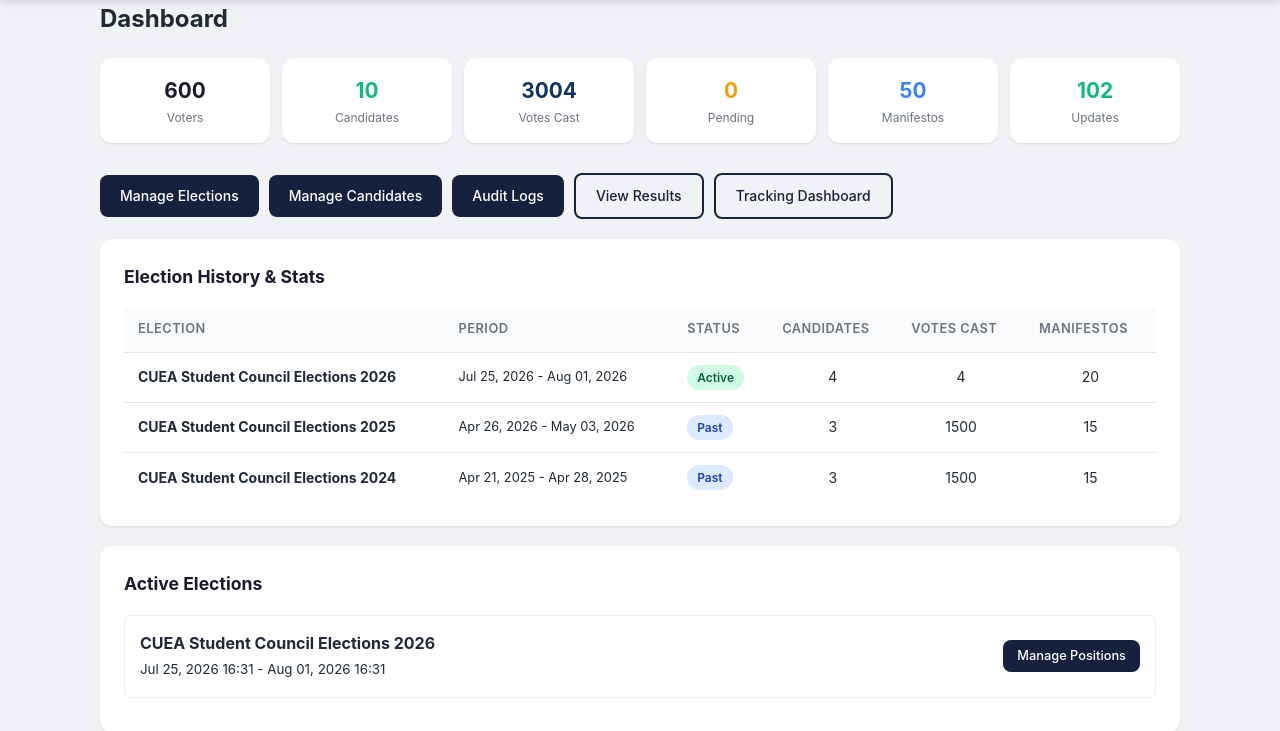
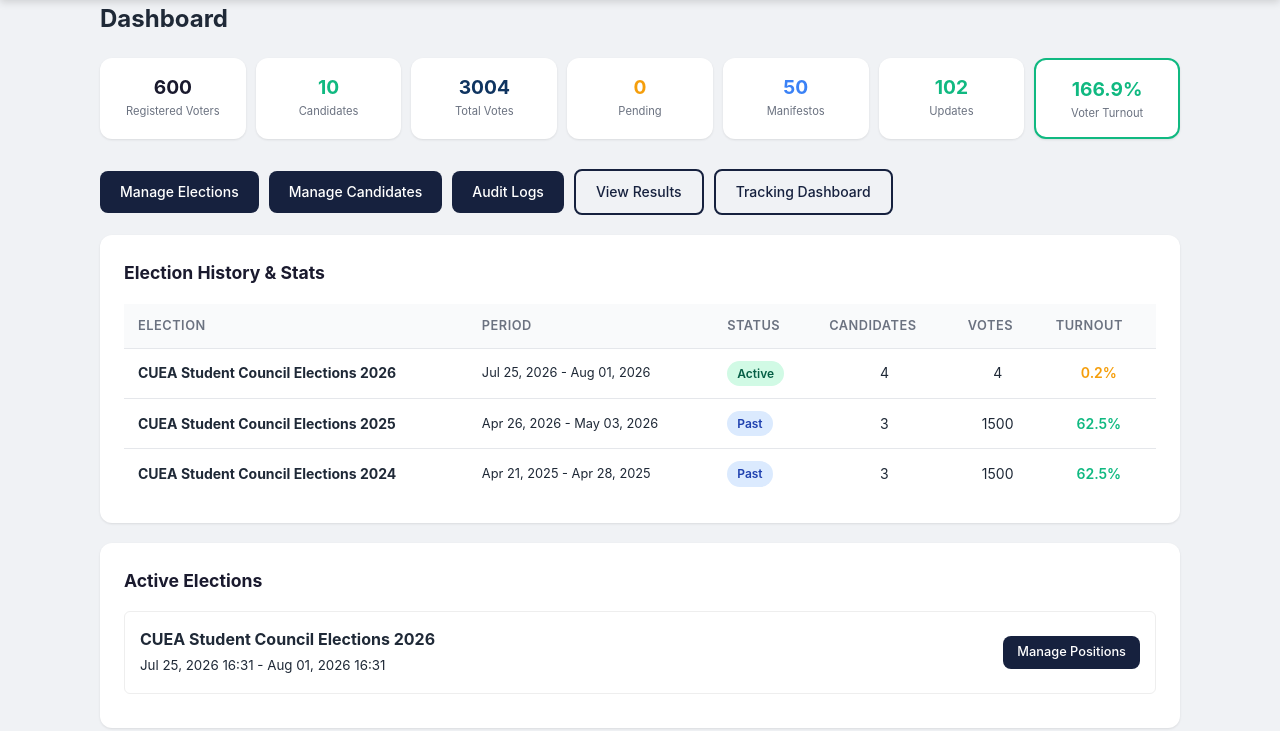
Before and after one commit to kymgriffins/evoting, a Django app: page /dashboard/ in a window 1280 px wide. Shown: the part 60-791 px from the top of the page. Run offline with Django 5.2, Linux system fonts and the light colour scheme; a user stored in the database is signed in; data comes from the database, SQL or seed files in the repository; both versions use the stored data as it was after the commit.

Commit message:
Audit fixes: vote integrity, date validation, error messages, turnout stats
Critical:
- Remove vote modification from admin panel (read-only view)
- VoteViewSet: read-only API, only own votes visible
- Candidate rejection no longer cascading-deletes votes/manifestos

High:
- ElectionForm: validate start_date not in past, end_date > start_date
- Voter turnout percentage displayed in admin dashboard stats + table
- messages.error() added for all form validation failures (register, candidate_setup, manifesto_create, manifesto_updates, admin_elections, admin_election_edit, admin_positions)
- Voting validates candidate belongs to selected election/position

```diff
--- a/core/api_urls.py
+++ b/core/api_urls.py
@@ -15,7 +15,7 @@
 router.register(r'positions', views.PositionViewSet)
 router.register(r'candidates', views.CandidateViewSet)
 router.register(r'manifestos', views.ManifestoViewSet)
-router.register(r'votes', views.VoteViewSet)
+router.register(r'votes', views.VoteViewSet, basename='vote')
 router.register(r'updates', views.ManifestoUpdateViewSet)
 router.register(r'ratings', views.ManifestoRatingViewSet)
 router.register(r'audit-logs', views.AuditLogViewSet)
--- a/core/serializers.py
+++ b/core/serializers.py
@@ -53,12 +53,11 @@
 
 
 class VoteSerializer(serializers.ModelSerializer):
-    """API representation of a Vote. Timestamp is read-only
-    (auto-set when vote is created)."""
+    """API representation of a Vote. Only creation allowed — no editing."""
     class Meta:
         model = Vote
         fields = '__all__'
-        read_only_fields = ['timestamp']
+        read_only_fields = ['voter', 'timestamp']
 
 
 class ManifestoUpdateSerializer(serializers.ModelSerializer):
--- a/core/templates/core/dashboard.html
+++ b/core/templates/core/dashboard.html
@@ -11,30 +11,34 @@
 {% endcomment %}
 {% if section == 'admin' %}
     <!-- Compact stat cards row -->
-    <div style="display:grid; grid-template-columns:repeat(auto-fit, minmax(140px, 1fr)); gap:12px;">
-        <div class="card" style="padding:16px; text-align:center;">
-            <div style="font-size:1.3rem; font-weight:700; color:var(--primary);">{{ total_voters }}</div>
-            <div style="font-size:0.75rem; color:var(--text-muted);">Voters</div>
+    <div style="display:grid; grid-template-columns:repeat(auto-fit, minmax(130px, 1fr)); gap:10px;">
+        <div class="card" style="padding:14px; text-align:center;">
+            <div style="font-size:1.2rem; font-weight:700; color:var(--primary);">{{ total_voters }}</div>
+            <div style="font-size:0.7rem; color:var(--text-muted);">Registered Voters</div>
         </div>
-        <div class="card" style="padding:16px; text-align:center;">
-            <div style="font-size:1.3rem; font-weight:700; color:var(--success);">{{ total_candidates }}</div>
-            <div style="font-size:0.75rem; color:var(--text-muted);">Candidates</div>
+        <div class="card" style="padding:14px; text-align:center;">
+            <div style="font-size:1.2rem; font-weight:700; color:var(--success);">{{ total_candidates }}</div>
+            <div style="font-size:0.7rem; color:var(--text-muted);">Candidates</div>
         </div>
-        <div class="card" style="padding:16px; text-align:center;">
-            <div style="font-size:1.3rem; font-weight:700; color:var(--accent);">{{ total_votes }}</div>
-            <div style="font-size:0.75rem; color:var(--text-muted);">Votes Cast</div>
+        <div class="card" style="padding:14px; text-align:center;">
+            <div style="font-size:1.2rem; font-weight:700; color:var(--accent);">{{ total_votes }}</div>
+            <div style="font-size:0.7rem; color:var(--text-muted);">Total Votes</div>
         </div>
-        <div class="card" style="padding:16px; text-align:center;">
-            <div style="font-size:1.3rem; font-weight:700; color:var(--warning);">{{ pending_candidates }}</div>
-            <div style="font-size:0.75rem; color:var(--text-muted);">Pending</div>
+        <div class="card" style="padding:14px; text-align:center;">
+            <div style="font-size:1.2rem; font-weight:700; color:var(--warning);">{{ pending_candidates }}</div>
+            <div style="font-size:0.7rem; color:var(--text-muted);">Pending</div>
         </div>
-        <div class="card" style="padding:16px; text-align:center;">
-            <div style="font-size:1.3rem; font-weight:700; color:var(--info);">{{ total_manifestos }}</div>
-            <div style="font-size:0.75rem; color:var(--text-muted);">Manifestos</div>
+        <div class="card" style="padding:14px; text-align:center;">
+            <div style="font-size:1.2rem; font-weight:700; color:var(--info);">{{ total_manifestos }}</div>
+            <div style="font-size:0.7rem; color:var(--text-muted);">Manifestos</div>
         </div>
-        <div class="card" style="padding:16px; text-align:center;">
-            <div style="font-size:1.3rem; font-weight:700; color:var(--success);">{{ total_updates }}</div>
-            <div style="font-size:0.75rem; color:var(--text-muted);">Updates</div>
+        <div class="card" style="padding:14px; text-align:center;">
+            <div style="font-size:1.2rem; font-weight:700; color:var(--success);">{{ total_updates }}</div>
+            <div style="font-size:0.7rem; color:var(--text-muted);">Updates</div>
+        </div>
+        <div class="card" style="padding:14px; text-align:center; border:2px solid {% if voter_turnout >= 50 %}var(--success){% else %}var(--warning){% endif %};">
+            <div style="font-size:1.2rem; font-weight:700; color:{% if voter_turnout >= 50 %}var(--success){% else %}var(--warning){% endif %};">{{ voter_turnout }}%</div>
+            <div style="font-size:0.7rem; color:var(--text-muted);">Voter Turnout</div>
         </div>
     </div>
 
@@ -59,8 +63,8 @@
                     <th>Period</th>
                     <th>Status</th>
                     <th>Candidates</th>
-                    <th>Votes Cast</th>
-                    <th>Manifestos</th>
+                    <th>Votes</th>
+                    <th>Turnout</th>
                 </tr>
                 {% for es in election_stats %}
                     <tr>
@@ -77,7 +81,9 @@
                         </td>
                         <td class="text-center">{{ es.candidates }}</td>
                         <td class="text-center">{{ es.votes }}</td>
-                        <td class="text-center">{{ es.manifestos }}</td>
+                        <td class="text-center">
+                            <span style="font-weight:600; color:{% if es.turnout >= 50 %}var(--success){% else %}var(--warning){% endif %};">{{ es.turnout }}%</span>
+                        </td>
                     </tr>
                 {% endfor %}
             </table>
--- a/core/views.py
+++ b/core/views.py
@@ -60,6 +60,7 @@
             if user.role == 'candidate':
                 return redirect('candidate_setup')  # Candidates must set up profile
             return redirect('dashboard')
+        messages.error(request, 'Please correct the errors below.')
     else:
         form = UserRegisterForm()
     return render(request, 'registration/register.html', {'form': form})
@@ -182,13 +183,17 @@
         pending_candidates = Candidate.objects.filter(is_approved=False).count()
         total_manifestos = Manifesto.objects.count()
         total_updates = ManifestoUpdate.objects.count()
+        voter_turnout = round((total_votes / (total_voters * max(len(all_elections), 1))) * 100, 1) if total_voters > 0 else 0
 
         election_stats = []
         for e in all_elections:
             vc = Vote.objects.filter(election=e).count()
             cc = Candidate.objects.filter(election=e, is_approved=True).count()
             mc = Manifesto.objects.filter(candidate__election=e).count()
-            election_stats.append({'election': e, 'votes': vc, 'candidates': cc, 'manifestos': mc})
+            pos_count = e.positions.count()
+            eligible_positions = pos_count if pos_count > 0 else 1
+            e_turnout = round((vc / (total_voters * eligible_positions)) * 100, 1) if total_voters > 0 else 0
+            election_stats.append({'election': e, 'votes': vc, 'candidates': cc, 'manifestos': mc, 'turnout': e_turnout})
 
         return render(request, 'core/dashboard.html', {
             'section': 'admin', 'now': timezone.now(),
@@ -197,6 +202,7 @@
             'total_manifestos': total_manifestos, 'total_updates': total_updates,
             'active_elections': active_elections, 'past_elections': past_elections,
             'all_elections': all_elections, 'election_stats': election_stats,
+            'voter_turnout': voter_turnout,
         })
 
     elif user.role == 'candidate':
@@ -240,13 +246,26 @@
     if request.method == 'POST':
         form = CandidateForm(request.POST)
         if form.is_valid():
+            election_id = request.POST.get('election')
+            position = form.cleaned_data['position']
+            if not election_id:
+                messages.error(request, 'Please select an election.')
+                return render(request, 'core/candidate_setup.html', {
+                    'form': form, 'elections': active_elections, 'positions': positions,
+                })
+            if str(position.election_id) != election_id:
+                messages.error(request, 'Selected position does not belong to the chosen election.')
+                return render(request, 'core/candidate_setup.html', {
+                    'form': form, 'elections': active_elections, 'positions': positions,
+                })
             candidate = form.save(commit=False)
             candidate.user = request.user
-            candidate.election_id = request.POST.get('election')
+            candidate.election_id = election_id
             candidate.save()
             log_audit(request.user, 'Candidate profile created', request=request)
             messages.success(request, 'Candidate profile created! Awaiting admin approval.')
             return redirect('dashboard')
+        messages.error(request, 'Please correct the errors below.')
     else:
         form = CandidateForm()
 
@@ -296,9 +315,10 @@
             log_audit(request.user, f'Manifesto created: {manifesto.title}', request=request)
             messages.success(request, 'Manifesto item added!')
             return redirect('manage_manifestos')
+        messages.error(request, 'Please correct the errors below.')
     else:
         form = ManifestoForm()
-    return render(request, 'core/manifesto_form.html', {'form': form, 'editing': False})
+    return render(request, 'core/manifesto_form.html', {'form': form})
 
 
 @login_required
@@ -318,6 +338,7 @@
             log_audit(request.user, f'Manifesto update: {manifesto.title}', request=request)
             messages.success(request, 'Update posted!')
             return redirect('manifesto_updates', manifesto_pk=manifesto.pk)
+        messages.error(request, 'Please correct the errors below.')
     else:
         form = ManifestoUpdateForm()
 
@@ -420,6 +441,7 @@
                 log_audit(request.user, 'Election created', request=request)
                 messages.success(request, 'Election created!')
             return redirect('admin_elections')
+        messages.error(request, 'Please correct the errors below.')
     else:
         form = ElectionForm()
 
@@ -440,6 +462,7 @@
             form.save()
             messages.success(request, 'Election updated!')
             return redirect('admin_elections')
+        messages.error(request, 'Please correct the errors below.')
     else:
         form = ElectionForm(instance=election)
     return render(request, 'core/admin_elections.html', {
@@ -460,6 +483,7 @@
             position.save()
             messages.success(request, 'Position added!')
             return redirect('admin_positions', election_id=election.id)
+        messages.error(request, 'Please correct the errors below.')
     else:
         form = PositionForm()
 
@@ -490,8 +514,9 @@
             messages.success(request, 'Candidate approved!')
         elif action == 'reject':
             log_audit(request.user, f'Rejected candidate: {candidate.user.username}', request=request)
-            candidate.delete()
-            messages.success(request, 'Candidate rejected.')
+            candidate.is_approved = False
+            candidate.save()
+            messages.success(request, f'Candidate {candidate.user.username} rejected.')
         return redirect('admin_candidates')
 
     return render(request, 'core/admin_candidates.html', {
@@ -555,15 +580,13 @@
     permission_classes = [permissions.IsAuthenticatedOrReadOnly]
 
 
-class VoteViewSet(viewsets.ModelViewSet):
-    """API: List/create votes. The voter is set automatically
-    to the currently logged-in user."""
-    queryset = Vote.objects.all()
+class VoteViewSet(viewsets.ReadOnlyModelViewSet):
+    """API: List own votes only. Votes cannot be modified via API."""
     serializer_class = VoteSerializer
     permission_classes = [permissions.IsAuthenticated]
 
-    def perform_create(self, serializer):
-        serializer.save(voter=self.request.user)
+    def get_queryset(self):
+        return Vote.objects.filter(voter=self.request.user)
 
 
 class ManifestoUpdateViewSet(viewsets.ModelViewSet):
```
Also changed, not shown: core/admin.py (+8 -2 lines), core/forms.py (+15 -0 lines), db.sqlite3.
